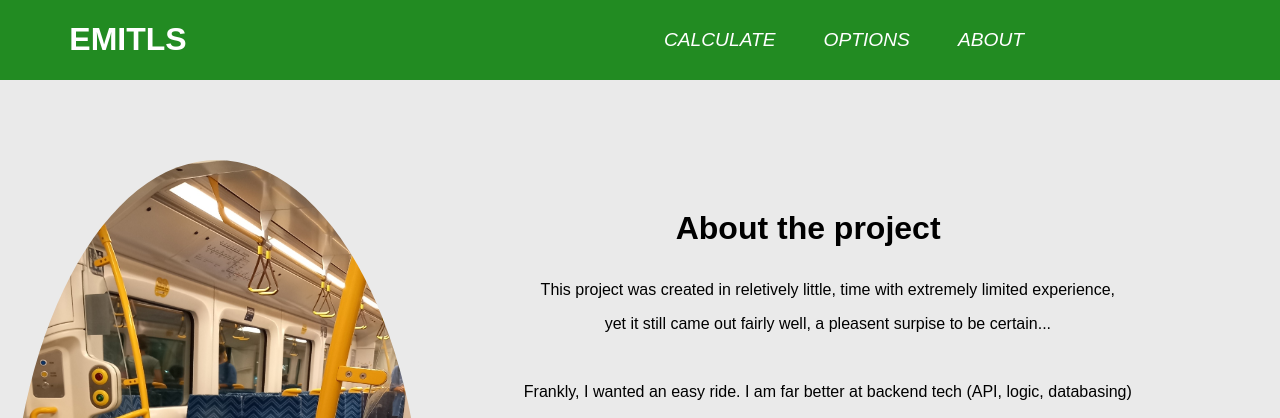
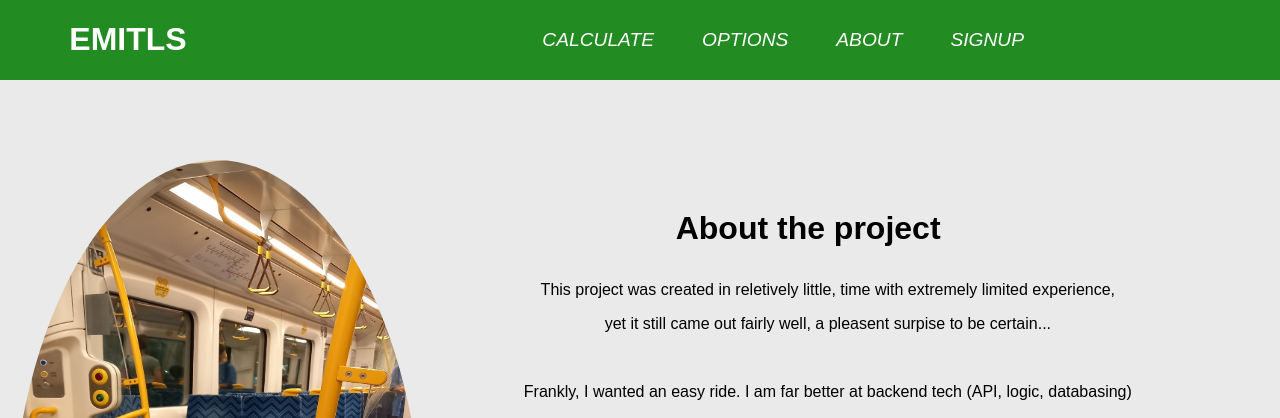
Before and after one commit to FJTDL/emitls, a Django app: page /about in a window 1280 px wide; the page is wider, and only the part inside the window is pictured. Shown: the top 418 px of that part. Run offline with Django 3.2, Linux system fonts and the light colour scheme.

Commit message:
Tried in vain to make a signup page, left the few working aspects

```diff
--- a/emitls/emission_calculator/static/emission_calculator/styles.css
+++ b/emitls/emission_calculator/static/emission_calculator/styles.css
@@ -284,3 +284,8 @@ ul {
 	position: relative;
 	bottom: 10px;
 }
+
+#signup_form {
+	position: relative;
+	top: 200px;
+}
--- a/emitls/emission_calculator/templates/emission_calculator/base.html
+++ b/emitls/emission_calculator/templates/emission_calculator/base.html
@@ -16,6 +16,7 @@
           <li><a href="{% url 'calculate' %}" >Calculate</a></li>
           <li><a href="{% url 'options' %}">Options</a></li>
           <li><a href="{% url 'about' %}">About</a></li>
+          <li><a href="{% url 'signup' %}">Signup</a></li>
         </ul>
       </nav>
     </header>
--- a/emitls/emission_calculator/urls.py
+++ b/emitls/emission_calculator/urls.py
@@ -11,4 +11,5 @@ urlpatterns = [
   path('electric', views.electric, name='electric'),
   path('provider', views.provider, name='provider'),
   path('reduce_reuse_recycle', views.reduce_reuse_recycle, name='reduce_reuse_recycle'),
+  path('signup/', views.signup, name='signup'),
 ]
--- a/emitls/emission_calculator/views.py
+++ b/emitls/emission_calculator/views.py
@@ -1,7 +1,7 @@
 from django.shortcuts import render
 from django import forms
 from django.http.response import HttpResponseRedirect
-from colorama import Fore
+from django.contrib.auth.forms import UserCreationForm
 
 class YesNoForm(forms.Form):
     electric_car = forms.TypedChoiceField(coerce=lambda x: x =='True', choices=((False, 'No'), (True, 'Yes')))
@@ -60,3 +60,8 @@ def output(request):
     "rrr": request.POST['reduce_reuse_recycle'],
     "budget": int(request.POST['budget']),
   })
+
+
+def signup(request):
+  form = UserCreationForm()
+  return render(request, 'emission_calculator/signup.html', {'form': form})
```
Also changed, not shown: emitls/emission_calculator/templates/emission_calculator/signup.html (added, +7 -0 lines), emitls/db.sqlite3.
